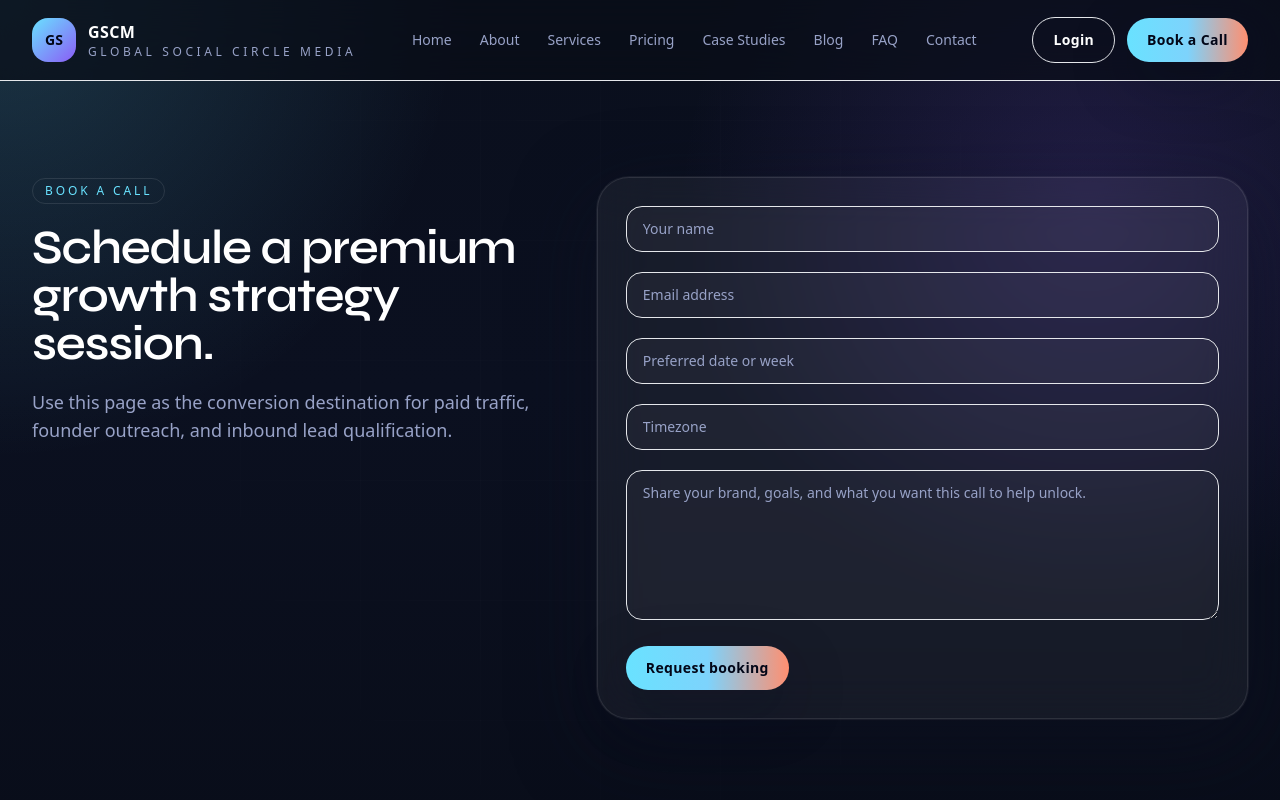
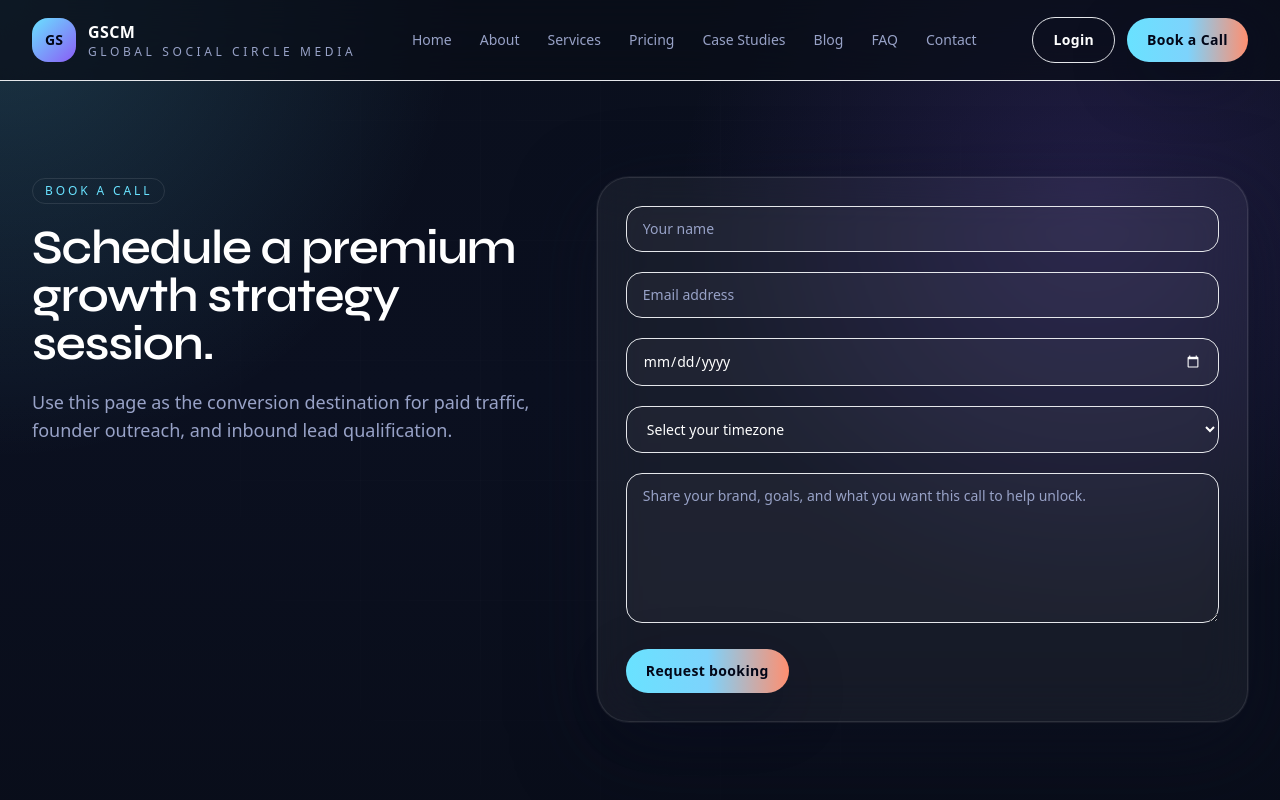
Before and after one commit to HafizTalalAhmad/GSCM, a Next.js app: page /book-a-call in a window 1280 px wide. Shown: the top 800 px of the page. Built offline with nearby package versions, Linux system fonts and the light colour scheme.

Commit message:
Improve booking form inputs

```diff
--- a/components/forms/book-call-form.tsx
+++ b/components/forms/book-call-form.tsx
@@ -9,8 +9,28 @@ const initialState: FormState = {
   message: "",
 };
 
+const fallbackTimezones = [
+  "UTC",
+  "America/New_York",
+  "America/Chicago",
+  "America/Denver",
+  "America/Los_Angeles",
+  "Europe/London",
+  "Europe/Berlin",
+  "Asia/Dubai",
+  "Asia/Karachi",
+  "Asia/Kolkata",
+  "Asia/Singapore",
+  "Asia/Tokyo",
+  "Australia/Sydney",
+];
+
 export function BookCallForm() {
   const [state, formAction, isPending] = useActionState(submitBookingLead, initialState);
+  const timezoneOptions =
+    typeof Intl.supportedValuesOf === "function"
+      ? Intl.supportedValuesOf("timeZone")
+      : fallbackTimezones;
 
   return (
     <form action={formAction} className="space-y-5">
@@ -28,13 +48,22 @@ export function BookCallForm() {
       <input
         className="w-full rounded-2xl border border-white/8 bg-white/[0.03] px-4 py-3 text-sm text-white outline-none placeholder:text-muted"
         name="preferredDate"
-        placeholder="Preferred date or week"
+        type="date"
       />
-      <input
+      <select
         className="w-full rounded-2xl border border-white/8 bg-white/[0.03] px-4 py-3 text-sm text-white outline-none placeholder:text-muted"
         name="timezone"
-        placeholder="Timezone"
-      />
+        defaultValue=""
+      >
+        <option value="" disabled>
+          Select your timezone
+        </option>
+        {timezoneOptions.map((timezone) => (
+          <option key={timezone} value={timezone}>
+            {timezone}
+          </option>
+        ))}
+      </select>
       <textarea
         className="min-h-[150px] w-full rounded-2xl border border-white/8 bg-white/[0.03] px-4 py-3 text-sm text-white outline-none placeholder:text-muted"
         name="goals"
```
